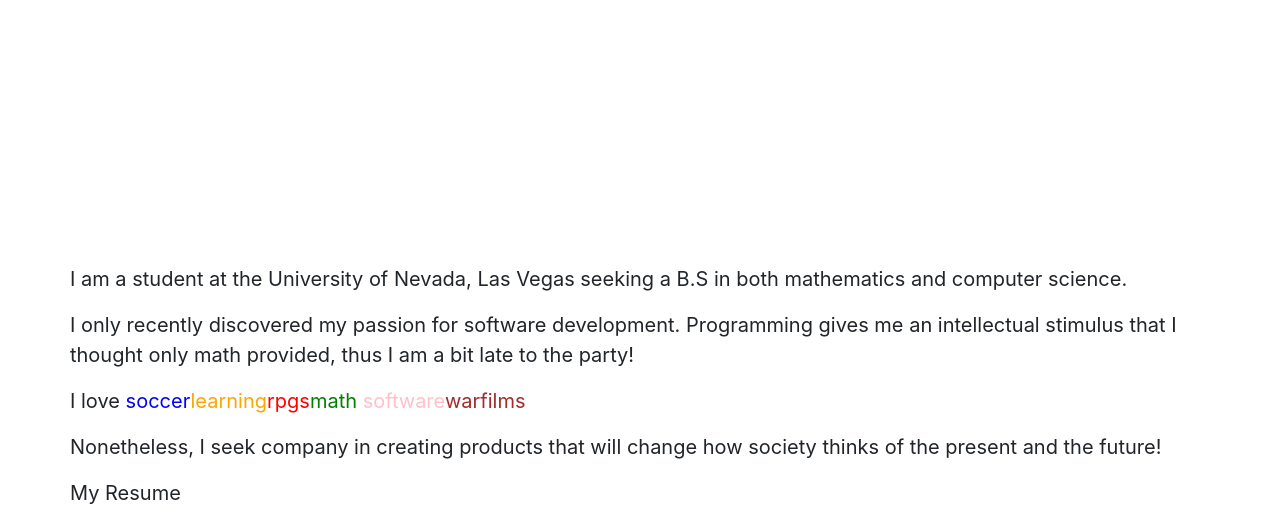
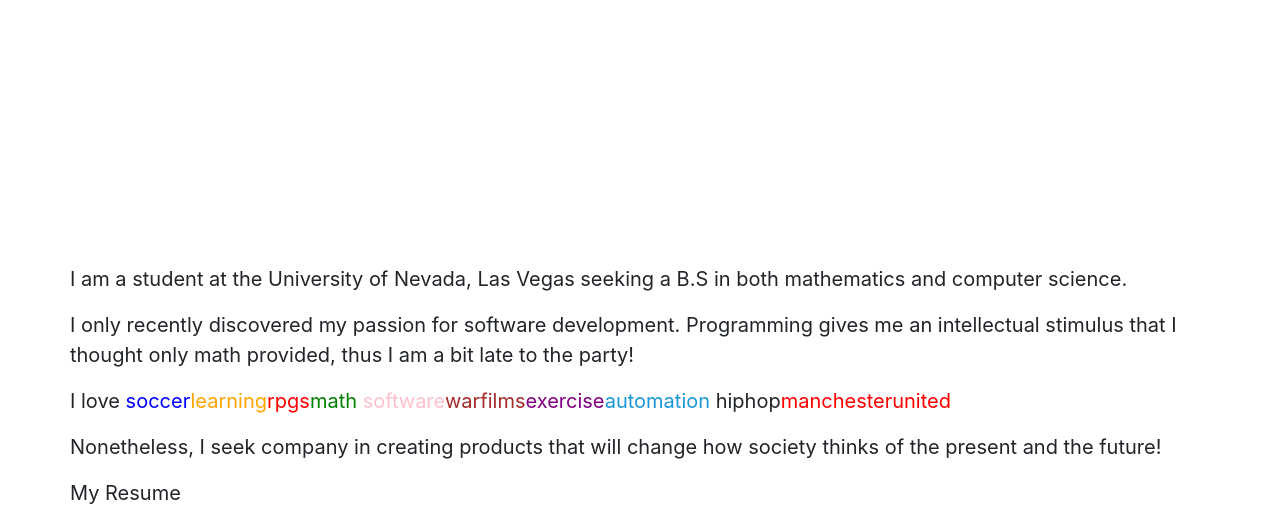
Before and after one commit to ArakelyanEdgar/Edgar-Arakelyan---Personal-Website, a website: page views/main.html in a window 1280 px wide. Shown: the part 379-903 px from the top of the page. Drawn offline with nearby package versions, Linux system fonts and the light colour scheme; files that its build step writes are made by us from their sources; files whose address does not match are found by name.

Commit message:
css changes

```diff
--- a/styles/mainStyles.css
+++ b/styles/mainStyles.css
@@ -39,6 +39,18 @@
 #span6{
     color: brown;
 }
+#span7{
+    color: purple;
+}
+#span8{
+    color: #1996D6;
+}
+#span9{
+    color: #A56805
+}
+#span10{
+    color: red;
+}
 
 p{
     font-size: 125%;
--- a/views/main.html
+++ b/views/main.html
@@ -40,7 +40,8 @@
             <div class = "row about_me">
                 <p>
                     I love <span id="span1">soccer</span><span id="span2">learning</span><span id="span3">rpgs</span><span id="span4">math</span>
-                            <span id="span5">software</span><span id="span6">warfilms</span>
+                            <span id="span5">software</span><span id="span6">warfilms</span><span id="span7">exercise</span><span id="span8">automation</span>
+                            <spanid="span9">hiphop</span><span id="span10">manchesterunited</span>
                 </p>
             </div>
 
```
